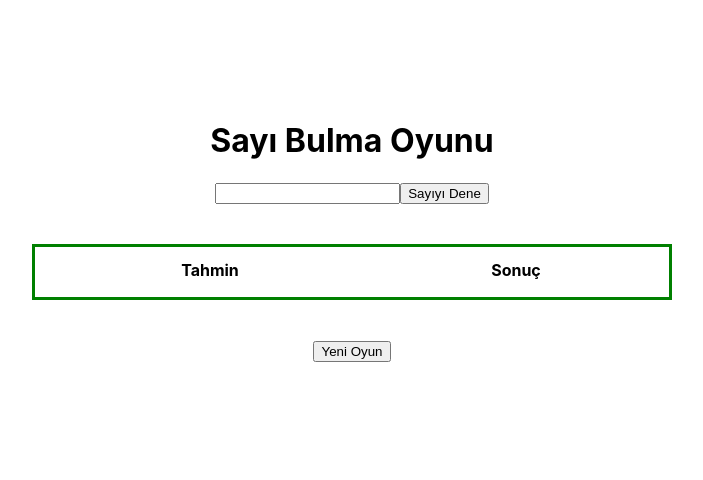
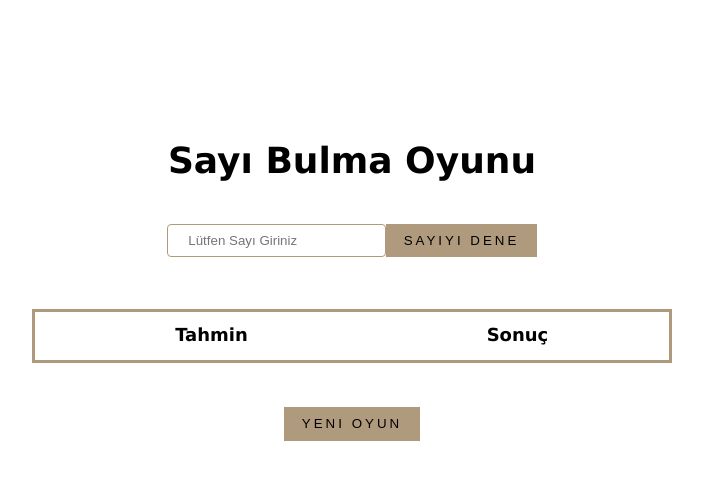
Before and after one commit to barisyildirim06/FindNumber, a React (Create React App) app: page / in a window 1280 px wide. Shown: the top 480 px of the page, without its empty margins (288-991 px from the left). Built offline with nearby package versions, Linux system fonts and the light colour scheme.

Commit message:
Simple CSS added

```diff
--- a/src/App.css
+++ b/src/App.css
@@ -1,11 +1,69 @@
-.App {
+
+* {
+	margin: 0;
+	padding: 0;
+	box-sizing: border-box;
+}
+
+:root {
+	--primaryColor: #af9a7d;
+	--mainWhite: #fff;
+	--offWhite: #f7f7f7;
+	--mainBlack: black;
+	--mainTransition: all 0s linear;
+	--mainSpacing: 3px;
+}
+
+body {
+	padding-top: 150px;
 	text-align: center;
-	padding-top: 100px;
+	font-family: Verdana, Geneva, Tahoma, sans-serif;
+	line-height: 1.4;
+	font-size: 18px;
+	line-height: 22px;
+}
+
+button {
+	display: inline-block;
+	text-decoration: none;
+	letter-spacing: var(--mainSpacing);
+	color: var(--mainBlack);
+	background: var(--primaryColor);
+	padding: 0.4rem 0.9rem;
+	border: 3px solid var(--primaryColor);
+	transition: var(--mainTransition);
+	text-transform: uppercase;
+	cursor: pointer;
+}
+	button:hover {
+	background: transparent;
+	color: var(--primaryColor);
+}
+
+input{
+	padding: 8px 20px;
+	margin: 8px 0;
+	display: inline-block;
+	border: 1px solid var(--primaryColor);
+	border-radius: 4px;
+	box-sizing: border-box;
+}
+
+.border{
+	padding: 5px;
 }
 
 .center {
 	margin: auto;
 	width: 50%;
-	border: 3px solid green;
+	border: 3px solid var(--primaryColor);
 	padding: 10px;
 }
+
+@media (max-width: 1200px) {
+	.center {width: 80%}
+}
+
+@media (max-width:800px){
+	body{padding-top: 75px;}
+}
--- a/src/App.js
+++ b/src/App.js
@@ -1,5 +1,6 @@
 import React, {useState, useEffect} from 'react'
 import './App.css';
+
 
 function App() {
 	//userInput holds value of current input
@@ -73,10 +74,12 @@ function App() {
 		setTest(randomNumber())
 	}
 	return (
-		<div className="App">
+		<div >
 			<h1>Sayı Bulma Oyunu</h1>
+			<br/>
+			<br/>
 			<form action="" onSubmit={onSubmit}>
-				<input type="text" value={userInput} onChange={onUserInputChange} minLength="4" maxLength="4"/>
+				<input placeholder="Lütfen Sayı Giriniz" type="text" value={userInput} onChange={onUserInputChange} minLength="4" maxLength="4"/>
 				<button type="submit">Sayıyı Dene</button>
 			</form>
 			<br/>
@@ -86,15 +89,15 @@ function App() {
 					<th>Tahmin</th>
 					<th>Sonuç</th>
 				</tr>
-				<tr>
+				<tr className="border">
 					<td>
 						{userInputs.map((userInput,index)=>{
-							return <div key={index}>{userInput}</div>
+							return <div key={index} className="border">{userInput}</div>
 						})}
 					</td>
 					<td>
 						{scores.map((score,index)=>{
-							return <div key={index}>{score.length ? score : <br/>}</div>
+							return <div key={index} className="border">{score.length ? score : <br/>}</div>
 						})}
 					</td>
 				</tr>
```
